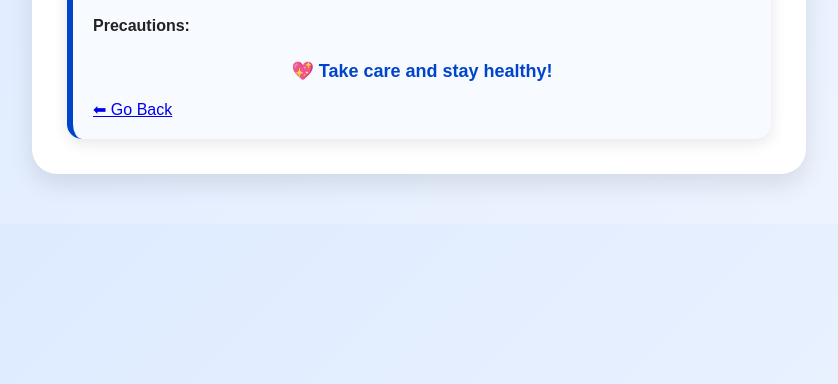
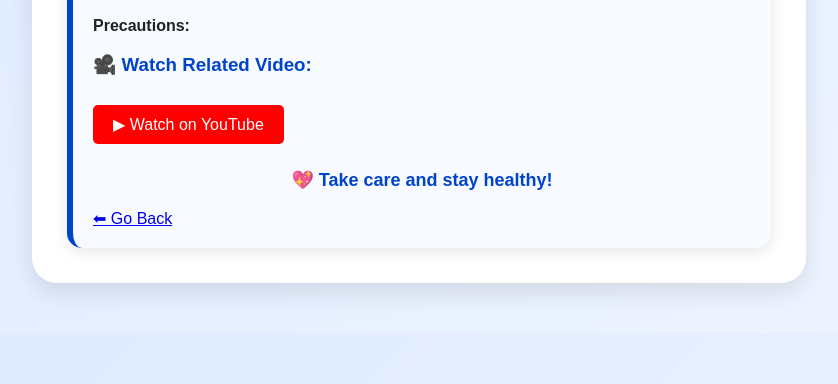
Before and after one commit to amaanrizvi96-source/ai-health-assistant, a Flask app: template templates/result.html in a window 1280 px wide. Shown: the part 345-729 px from the top of the page, without its empty margins (221-1059 px from the left). Run offline with Flask 3, Linux system fonts and the light colour scheme; the template is opened without the code that fills it, so the values that code supplies are empty.

Commit message:
Added YouTube video feature

```diff
--- a/app.py
+++ b/app.py
@@ -12,7 +12,8 @@ disease_data = {
             "Take rest and avoid exertion.",
             "Take paracetamol for high fever.",
             "Consult a doctor if fever lasts more than 3 days."
-        ]
+        ],
+        "video": "https://youtube.com/shorts/78zYCGGQ7xg?si=sAqOPnQPmuClMpN3"
     },
     "cough": {
         "disease": "Respiratory Infection or Allergic Cough",
@@ -101,7 +102,8 @@ def diagnosis():
             symptoms=user_input,
             disease=result["disease"],
             description=result["description"],
-            precautions=result["precautions"]
+            precautions=result["precautions"],
+            video=result["video"]
         )
 
     # If not found
--- a/static/style.css
+++ b/static/style.css
@@ -118,6 +118,15 @@ footer {
     font-size: 14px;
     box-shadow: 0 -4px 10px rgba(0,0,0,0.2);
 }
+.video-btn {
+    display: inline-block;
+    margin-top: 10px;
+    padding: 10px 20px;
+    background-color: red;
+    color: white;
+    text-decoration: none;
+    border-radius: 5px;
+}
 
 /* Smooth fade animation */
 @keyframes fadeIn {
--- a/templates/result.html
+++ b/templates/result.html
@@ -25,6 +25,11 @@
                     <li>{{ p }}</li>
                 {% endfor %}
             </ul>
+            <h3>🎥 Watch Related Video:</h3>
+
+            <a href="{{ video }}" target="_blank" class="video-btn">
+            ▶ Watch on YouTube
+            </a>
 
             <h3 class="takecare">💖 Take care and stay healthy!</h3>
 
```
